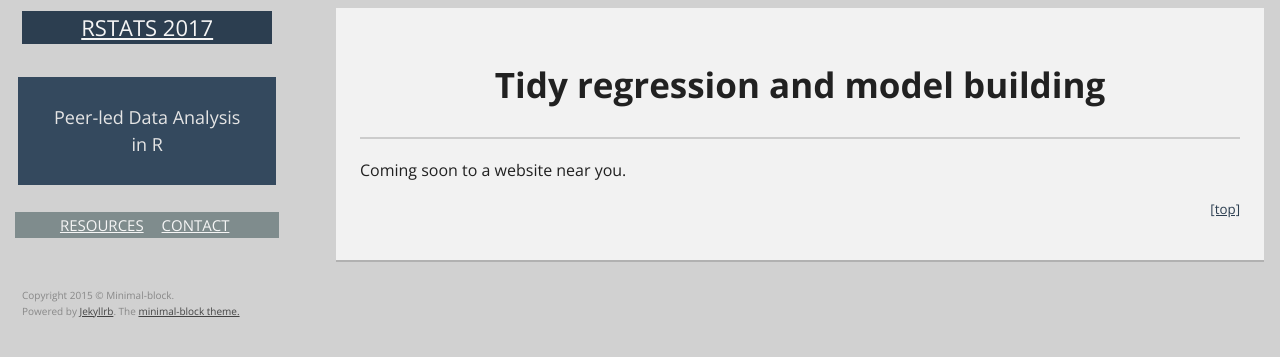
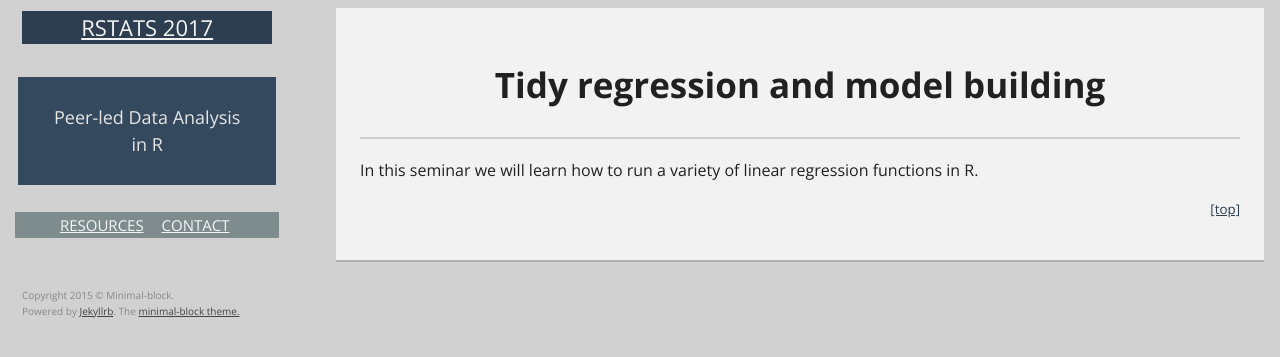
Before and after one commit to CCBBatUT/rstats_fall2017, a Jekyll site: the page built from _posts/2016-10-13-seminar_05.md, in a window 1280 px wide. Shown: the top 357 px of the page. Built offline with Jekyll 4.4.1, drawn with Linux system fonts in a browser that asks for light colours.

Commit message:
tidy regression materials added

```diff
--- a/_posts/2016-10-13-seminar_05.md
+++ b/_posts/2016-10-13-seminar_05.md
@@ -3,7 +3,7 @@ layout: post
 title: "Tidy regression and model building"
 instructor: Spencer Fox
 permalink: /5_seminar/
-materials: files/5_files.zip
+materials: files/5_regression.zip
 ---
 
-Coming soon to a website near you.
+In this seminar we will learn how to run a variety of linear regression functions in R.
```
Also changed, not shown: 1 other file.
